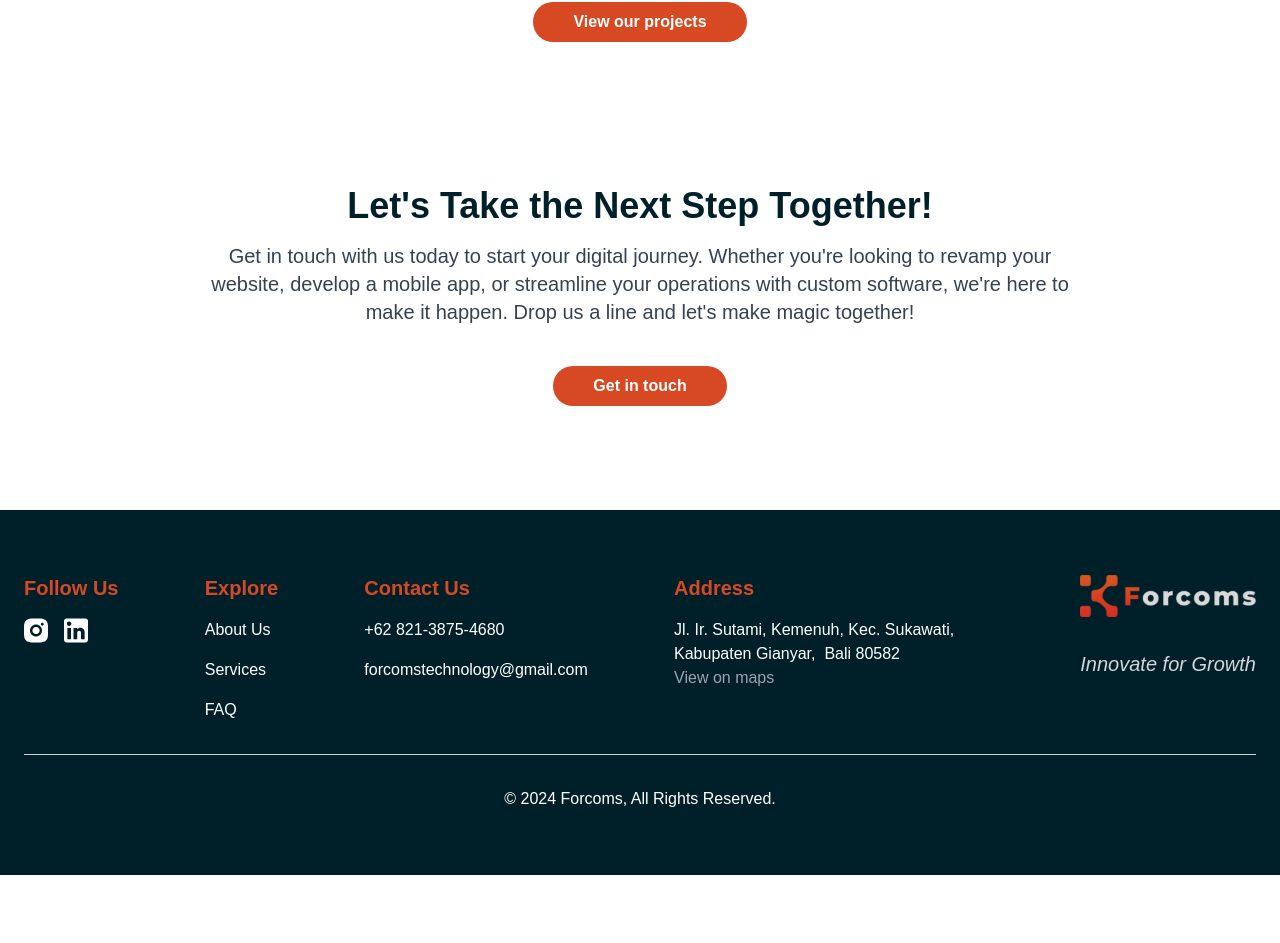
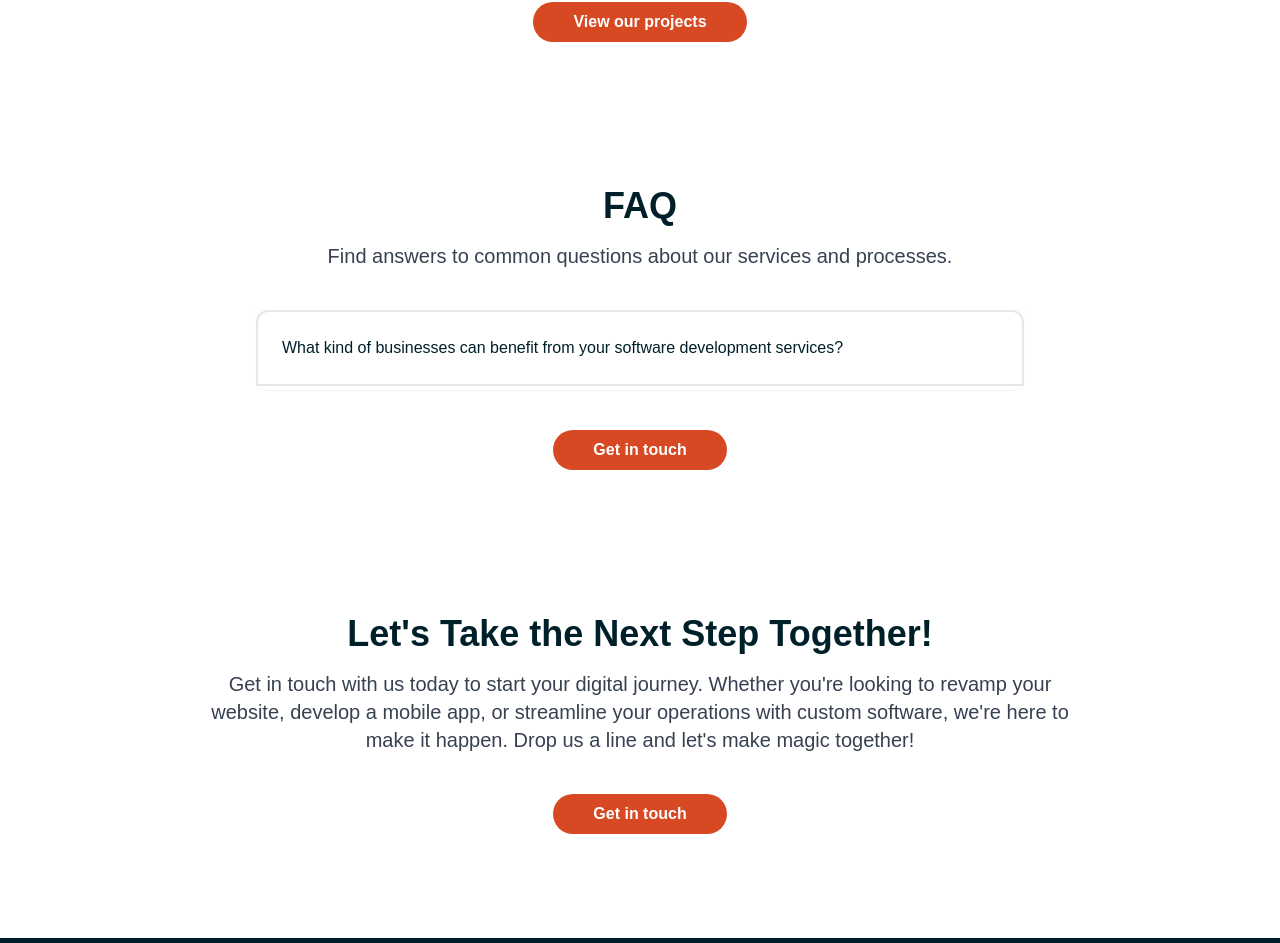
Before and after one commit to alxdrr/company-profile-2, a React (Vite) app: page / in a window 1280 px wide. Shown: the part 2372-3315 px from the top of the page. Before the commit the page ends 3247 px from the top, so only its background shows below. Built offline with nearby package versions, Linux system fonts and the light colour scheme; a web font is replaced by a local one.

Commit message:
add : faq section

```diff
--- /dev/null
+++ b/src/components/Accordion.jsx
@@ -0,0 +1,21 @@
+import { useState } from "react";
+import React from "react";
+
+const Accordion = ({ title, content }) => {
+  const [accordionOpen, setAccordionOpen] = useState(false);
+  const handleClick = () => setAccordionOpen(!accordionOpen);
+  return (
+    <div className="flex flex-col w-full max-w-screen-md shadow-sm rounded-b-xl bg-white">
+      <h2 onClick={handleClick} className="text-primary border-2 border-gray-200 rounded-t-xl transition-all hover:bg-[#ffebe5] lg:p-6 cursor-pointer">
+        {title}
+      </h2>
+      <div
+        className={` grid lg:px-6 overflow-hidden border-2 border-gray-200 rounded-b-xl transition-all duration-300 ease-in-out text-slate-600 ${accordionOpen ? "grid-rows-[1fr] opacity-100 lg:pb-6 lg:pt-3" : "grid-rows-[0fr] opacity-0"}`}
+      >
+        <div className="overflow-hidden">{content}</div>
+      </div>
+    </div>
+  );
+};
+
+export default Accordion;
--- a/src/components/Navbar.jsx
+++ b/src/components/Navbar.jsx
@@ -9,7 +9,7 @@ import { useState } from "react";
 const Navbar = () => {
   const [nav, setNav] = useState(false);
   const handleNav = () => setNav(!nav);
-  const location = useLocation()
+  const location = useLocation();
   const handleClick = () => {
     const element = document.getElementById("about");
     const offset = 80; // offset based on navbar height
@@ -25,9 +25,13 @@ const Navbar = () => {
       });
     }, 100); // Adjust timeout to ensure redirection to home page is complete before scrolling
   };
-  const navBg = location.pathname === "/" || location.pathname === "/portfolio" ? "bg-primary" : "bg-white"
-  const navColor = location.pathname === "/" || location.pathname === "/portfolio" ? "text-white" : "text-primary"
-  const navBrand = location.pathname === "/" || location.pathname === "/portfolio" ? Logo : Logo2
+
+  const isHomeOrPortfolio = location.pathname === "/" || location.pathname === "/portfolio";
+  const navBg = isHomeOrPortfolio ? "bg-primary" : "bg-white";
+  const navColor = isHomeOrPortfolio ? "text-white" : "text-primary";
+  const navMenuHamburger = isHomeOrPortfolio ? "text-white" : "text-primary";
+  const navBrand = isHomeOrPortfolio ? Logo : Logo2;
+
   return (
     <div className={`w-screen top-0 lg:fixed z-10 ${navBg}`}>
       <div className="hidden lg:flex justify-between items-center h-20 mx-auto px-14 max-w-screen-xl w-full text-white">
@@ -64,7 +68,7 @@ const Navbar = () => {
       {/* Mobile Nav */}
       <nav className="lg:hidden">
         <div onClick={handleNav} className="absolute top-8 right-8 md:top-14 md:right-14 ">
-          {!nav ? <IoMenu className="text-white ease-out duration-700 text-5xl md:text-6xl " /> : <IoMenu size={"0px"} className="ease-out duration-500" />}
+          {!nav ? <IoMenu className={`ease-out duration-700 text-5xl md:text-6xl ${navMenuHamburger}`} /> : <IoMenu size={"0px"} className="ease-out duration-500" />}
         </div>
         <ul
           className={
@@ -74,16 +78,11 @@ const Navbar = () => {
           }
         >
           <div onClick={handleNav} className="absolute top-8 right-8 md:top-14 md:right-14">
-            <IoClose className="text-white active:scale-50 text-5xl md:text-6xl ease-in duration-150" />
+            <IoClose className="text-white" />
           </div>
           <li className="text-md md:text-xl text-white font-extralight">
             <NavLink to={"/"} className={({ isActive }) => (isActive ? "text-secondary font-black" : "")}>
               Home
-            </NavLink>
-          </li>
-          <li className="text-md md:text-xl text-white font-extralight">
-            <NavLink to={"/about"} className={({ isActive }) => (isActive ? "text-secondary font-black" : "")}>
-              About
             </NavLink>
           </li>
           <li className="text-md md:text-xl text-white font-extralight">
--- a/src/pages/Home/home.jsx
+++ b/src/pages/Home/home.jsx
@@ -3,6 +3,7 @@ import Navbar from "../../components/Navbar";
 import Footer from "../../components/Footer";
 import Button from "../../components/Button";
 import Card from "../../components/Card";
+import Accordion from "../../components/Accordion";
 import aboutImage from "../../assets/about.png";
 import portfolio1 from "../../assets/portfolio/tmekar.png";
 import portfolio2 from "../../assets/portfolio/artha.png";
@@ -37,7 +38,7 @@ const Home = () => {
         <img className="w-full md:max-w-xs md:px-10 lg:max-w-lg lg:px-8" src={aboutImage} alt="" />
       </div>
       {/* Services Section */}
-      <div id="about" className="Services w-full max-w-screen-xl items-center flex flex-col h-auto my-16 mx-auto lg:py-10 px-4 gap-8 xl:gap-10 lg:px-8 xl:px-0">
+      <div className="Services w-full max-w-screen-xl items-center flex flex-col h-auto my-16 mx-auto lg:py-10 px-4 gap-8 xl:gap-10 lg:px-8 xl:px-0">
         <section className="flex justify-center items-center flex-col gap-4">
           <h1 className="text-primary text-center text-xl md:text-start md:text-2xl lg:text-4xl max-w-xl font-black">Our Services</h1>
           <p className="lg:text-base xl:text-xl text-center text-gray-700">We offer comprehensive web, mobile, and system development services.</p>
@@ -49,7 +50,7 @@ const Home = () => {
         </section>
       </div>
       {/* Recent Projects Section */}
-      <div id="about" className="Projects w-full max-w-screen-xl items-center flex flex-col h-auto my-16 mx-auto lg:py-10 px-4 gap-8 xl:gap-10 lg:px-8 xl:px-0">
+      <div className="Projects w-full max-w-screen-xl items-center flex flex-col h-auto my-16 mx-auto lg:py-10 px-4 gap-8 xl:gap-10 lg:px-8 xl:px-0">
         <section className="flex justify-center items-center flex-col gap-4">
           <h1 className="text-primary text-center text-xl md:text-start md:text-2xl lg:text-4xl max-w-xl font-black">Recent Projects</h1>
           <p className="lg:text-base xl:text-xl text-center text-gray-700">Browse through our portfolio of completed projects.</p>
@@ -62,8 +63,21 @@ const Home = () => {
         <Button variant={"primary"} type={"clickable"} children={"View our projects"}></Button>
       </div>
       {/* FAQ Section */}
+      <div className="Projects w-full max-w-screen-xl items-center flex flex-col h-auto my-16 mx-auto lg:py-10 px-4 gap-8 xl:gap-10 lg:px-8 xl:px-0">
+        <section className="flex justify-center items-center flex-col gap-4">
+          <h1 className="text-primary text-xl md:text-start md:text-2xl lg:text-4xl text-center font-black">FAQ</h1>
+          <p className="lg:text-base xl:text-xl max-w-4xl text-center text-gray-700">Find answers to common questions about our services and processes.</p>
+        </section>
+        <div className="flex flex-col justify-center items-center w-full">
+          <Accordion
+            title="What kind of businesses can benefit from your software development services?"
+            content="Our services are tailored for a diverse range of industries. Whether you’re a startup, SME, or a large corporation, we provide customized solutions to meet your specific needs in web, app, and system development. Our expertise is designed to support businesses in any sector to enhance their digital presence and operational efficiency."
+          ></Accordion>
+        </div>
+        <Button variant={"primary"} type={"clickable"} children={"Get in touch"}></Button>
+      </div>
       {/* CTA Section */}
-      <div id="about" className="Projects w-full max-w-screen-xl items-center flex flex-col h-auto my-16 mx-auto lg:py-10 px-4 gap-8 xl:gap-10 lg:px-8 xl:px-0">
+      <div className="Projects w-full max-w-screen-xl items-center flex flex-col h-auto my-16 mx-auto lg:py-10 px-4 gap-8 xl:gap-10 lg:px-8 xl:px-0">
         <section className="flex justify-center items-center flex-col gap-4">
           <h1 className="text-primary text-xl md:text-start md:text-2xl lg:text-4xl text-center font-black">Let&apos;s Take the Next Step Together!</h1>
           <p className="lg:text-base xl:text-xl max-w-4xl text-center text-gray-700">
```
